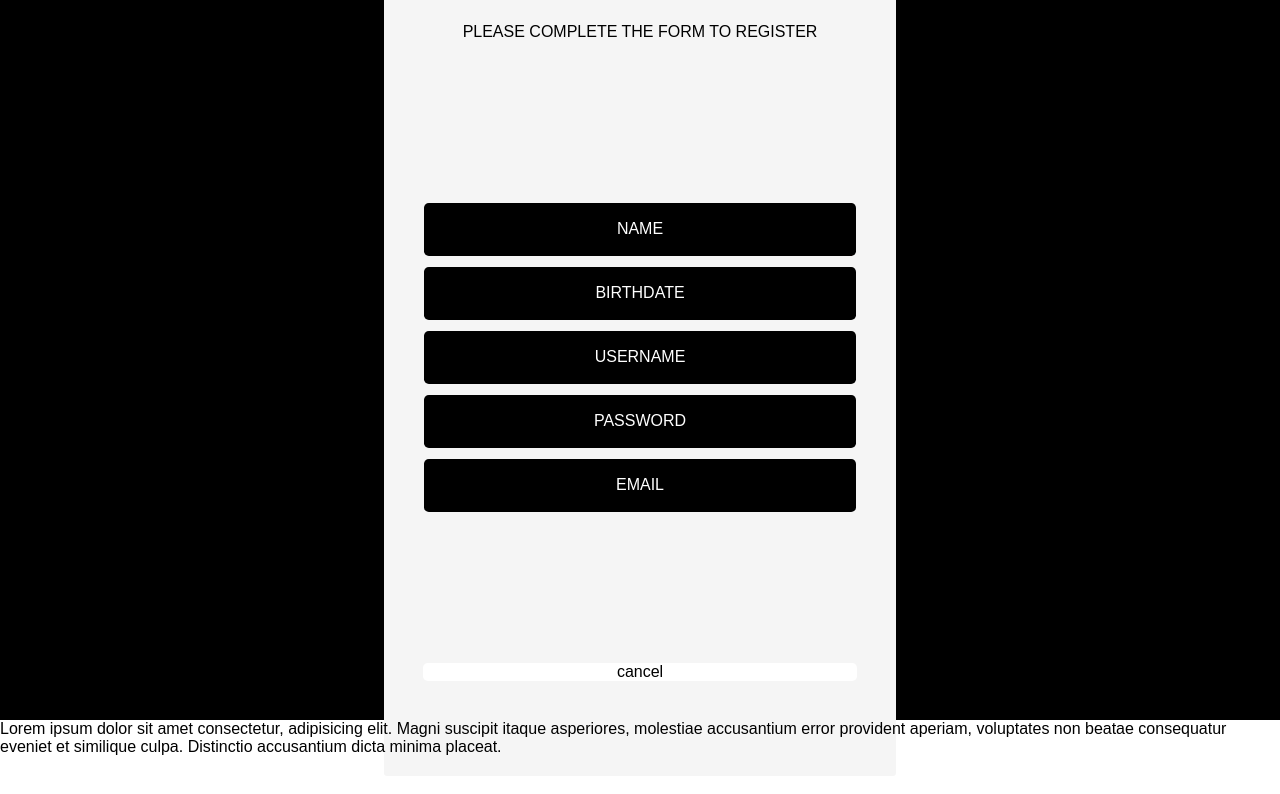
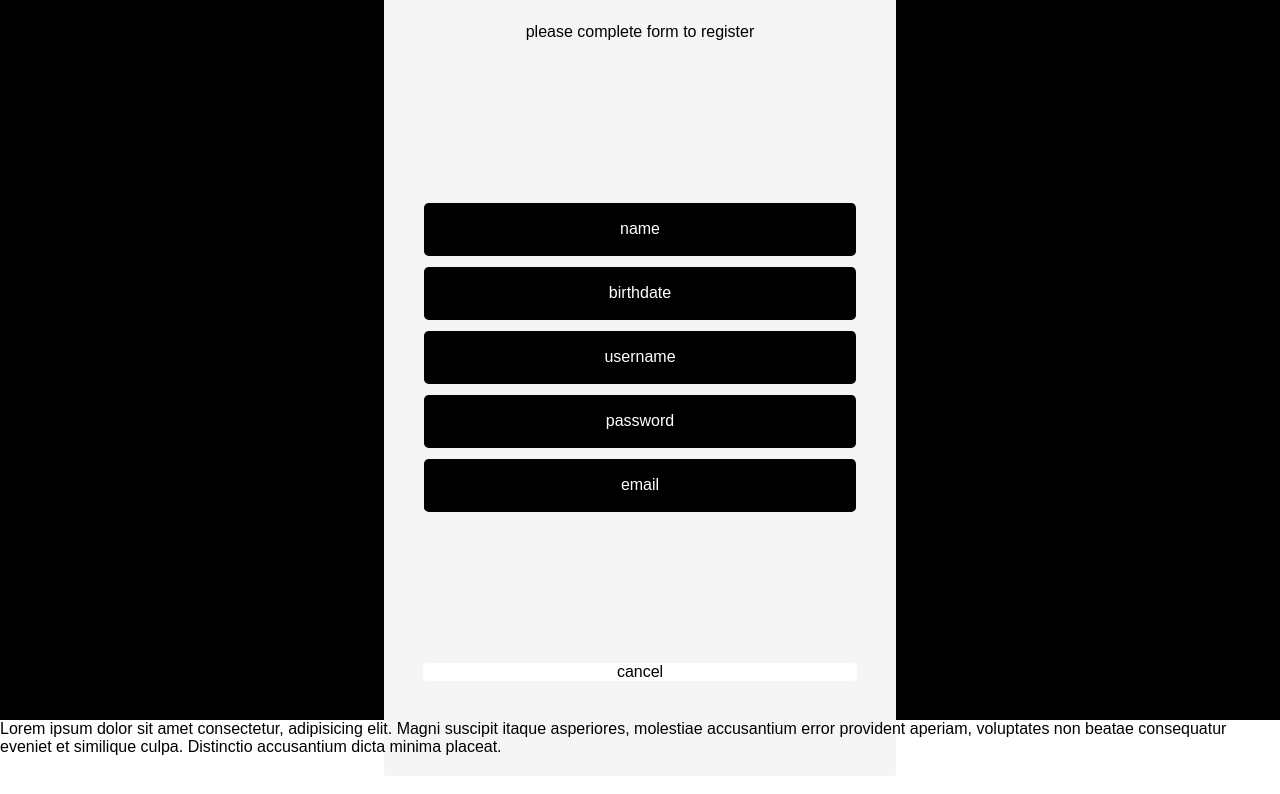
Before and after one commit to suku60/moviesaurus_frontend, a React (Create React App) app: page /register in a window 1280 px wide. Shown: the top 794 px of the page. Built offline with nearby package versions, Linux system fonts and the light colour scheme; a web font is replaced by a local one.

Commit message:
Login: login button hover size changed.

```diff
--- a/src/Containers/Login/Login.css
+++ b/src/Containers/Login/Login.css
@@ -7,6 +7,8 @@
     --color-main-dark-1:hsl(37, 32%, 20%);
     --color-main-dark-2:hsl(37, 62%, 10%);
     --color-main-dark-3:hsl(37, 72%, 0%);
+
+    --color-main-vivid-1: hsl(60, 100%, 73%);
 
     --border-radius: 1em;
     --border-radius-2: .3em;
@@ -148,11 +150,9 @@ input {
 
 #login_button:hover {
 
-  background-color: hsl(60, 100%, 73%);
+  background-color: var(--color-main-vivid-1);
 
   transition: var(--transition-med);
 
-  font-size: 105%;
-
   color: var(--color-main-dark-1);
 }
--- a/src/Containers/Register/Register.jsx
+++ b/src/Containers/Register/Register.jsx
@@ -56,13 +56,13 @@ const Register = () => {
 
     }
 
-    const remainTransparent = () => {
-      if(display !== "none"){
-        setTransparency("none")
-      }else{
-        setTransparency("flex")
-      }
-    }
+    // const remainTransparent = () => {
+    //   if(display !== "none"){
+    //     setTransparency("none")
+    //   }else{
+    //     setTransparency("flex")
+    //   }
+    // }
 
     const sendUserData = async () =>{
 
@@ -160,14 +160,14 @@ const Register = () => {
   return (
     <div className="box_register">
       <div className="full_form_box">
-        <div className="full_form_box_container">PLEASE COMPLETE THE FORM TO REGISTER</div>
+        <div className="full_form_box_container">please complete form to register</div>
         <div className="full_form_box_container" id="mid_form_box">
         {<pre>{JSON.stringify(userData, null,2)}</pre>}
 
           <div className="full_form_box_line">
 
             <div className="form_box" style={{display : display}} onClick={()=>{changeDisplay()}}>
-              NAME</div>
+              name</div>
 
             <div className="input_box">
               <input type="name" name="name" id="input_name" title="name" placeholder="sdfsafdgasg"
@@ -177,27 +177,42 @@ const Register = () => {
           </div>
 
           <div className="full_form_box_line">
-            <div className="form_box" id="box_birthdate">
-              BIRTHDATE</div>
-            <input className="form_input" type="birthdate" name="birthdate" id="input_birthdate" title="birthdate"
-              autoComplete="off" onChange={(e)=>{fillUserData(e)}}/>
+            <div className="form_box" style={{display : display}} onClick={()=>{changeDisplay()}}>
+              birthdate</div>
+              <div className="input_box">
+              <input className="form_input" type="birthdate" name="birthdate" id="input_birthdate" title="birthdate"
+              autoComplete="off" onChange={(e)=>{fillUserData(e)}} style={{display : transparency}} />
+              <div className="input_box_back" style={{display : transparency}}  onClick={()=>{changeDisplay()}}></div>
+            </div>
           </div> <div className="full_form_box_line">
-            <div className="form_box" id="box_username">
-              USERNAME</div>
-            <input className="form_input" type="username" name="username" id="input_username" title="username"
-              autoComplete="off" onChange={(e)=>{fillUserData(e)}}/>
+            <div className="form_box" style={{display : display}} onClick={()=>{changeDisplay()}}>
+              username</div>
+
+              <div className="input_box">
+              <input className="form_input" type="username" name="username" id="input_username" title="username"
+              autoComplete="off" onChange={(e)=>{fillUserData(e)}} style={{display : transparency}} />
+              <div className="input_box_back" style={{display : transparency}}  onClick={()=>{changeDisplay()}}></div>
+            </div>
           </div>
           <div className="full_form_box_line">
-            <div className="form_box"id="box_password">
-              PASSWORD</div>
-            <input className="form_input" type="password" name="password" id="input_password" title="password"
-              autoComplete="off" onChange={(e)=>{fillUserData(e)}}/>
+            <div className="form_box" style={{display : display}} onClick={()=>{changeDisplay()}}>
+              password</div>
+
+              <div className="input_box">
+              <input className="form_input" type="password" name="password" id="input_password" title="password"
+              autoComplete="off" onChange={(e)=>{fillUserData(e)}} style={{display : transparency}} />
+              <div className="input_box_back" style={{display : transparency}}  onClick={()=>{changeDisplay()}}></div>
+            </div>
           </div>
           <div className="full_form_box_line">
-            <div className="form_box" id="box_email">
-              EMAIL</div>
-            <input className="form_input" type="email" name="email" id="input_email" title="email"
-              autoComplete="off" onChange={(e)=>{fillUserData(e)}}/>
+            <div className="form_box" style={{display : display}} onClick={()=>{changeDisplay()}}>
+              email</div>
+
+              <div className="input_box">
+              <input className="form_input" type="email" name="email" id="input_email" title="email"
+              autoComplete="off" onChange={(e)=>{fillUserData(e)}} style={{display : transparency}} />
+              <div className="input_box_back" style={{display : transparency}}  onClick={()=>{changeDisplay()}}></div>
+            </div>
           </div>
         </div>
         <div className="full_form_box_container" id="bot_form_box">
```
